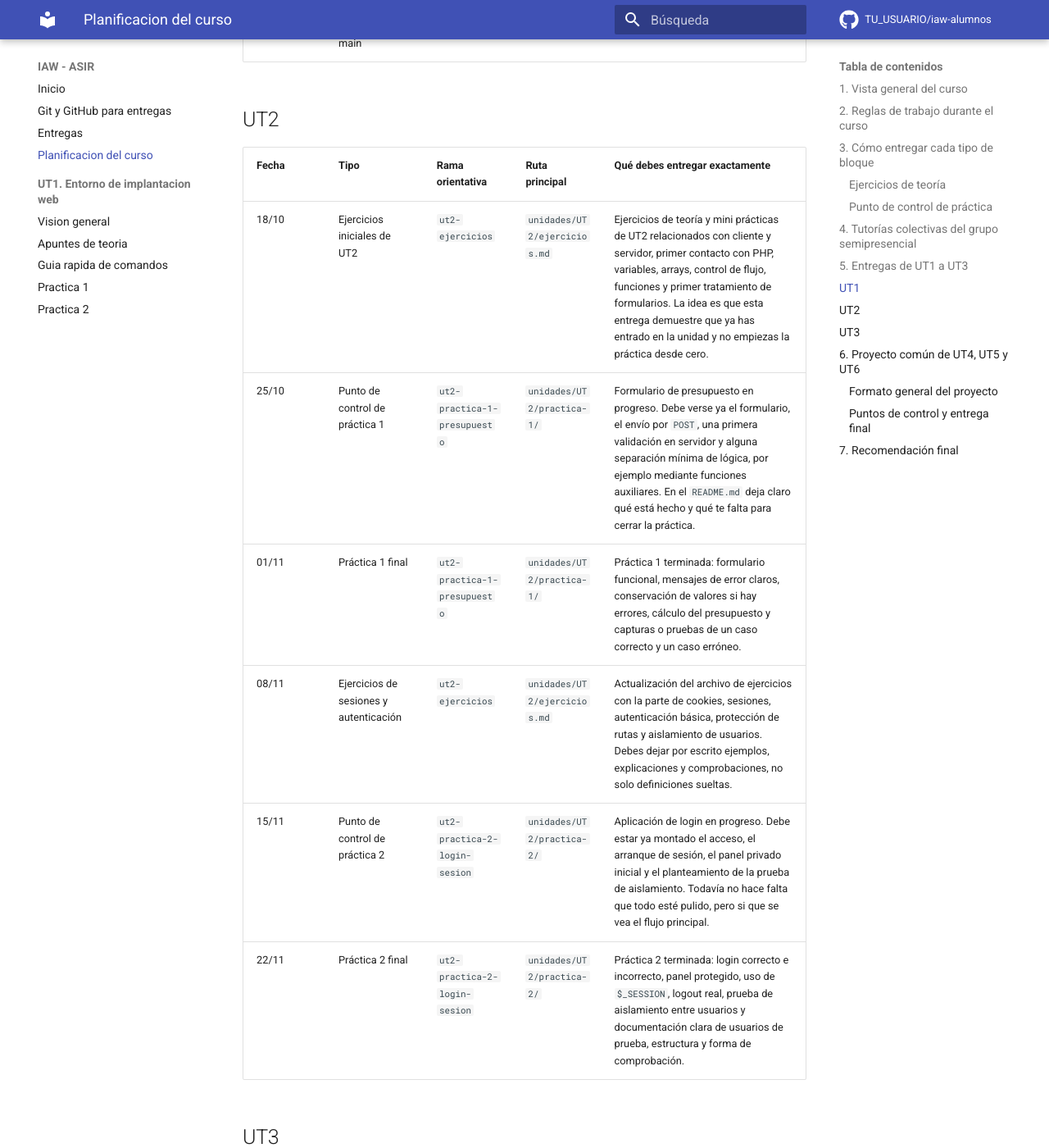
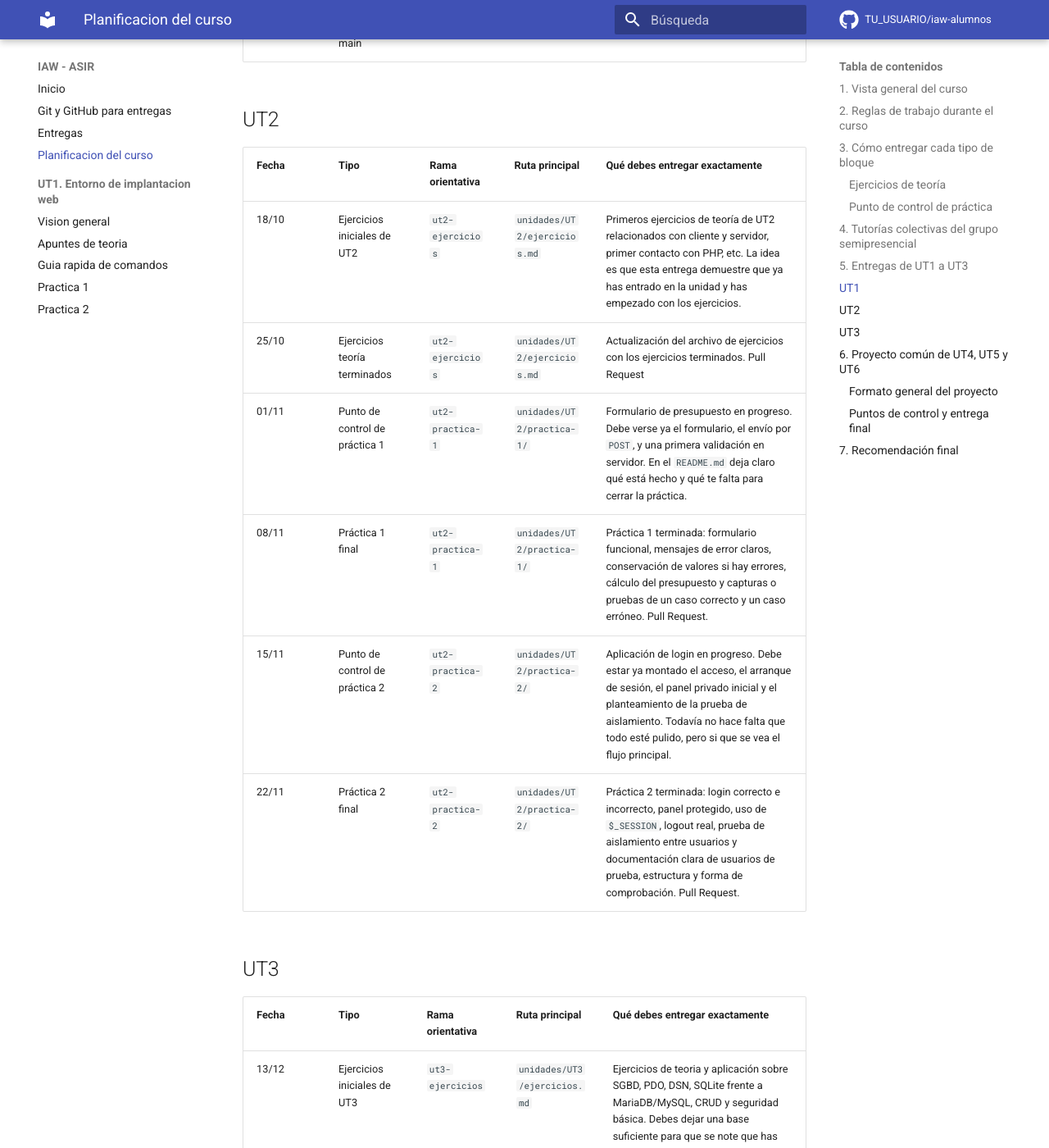
Before and after one commit to victoria-nr/iaw-alumnos, an MkDocs documentation site: the page built from docs/planificacion.md, in a window 1280 px wide and 1400 px high, scrolled down 4926 px. Shown: the whole window at 82% size. Built offline with MkDocs 1.6.1 and Material for MkDocs 9.7.7, drawn with Linux system fonts in a browser that asks for light colours; comment, search, counter and statistics services are not loaded.

Commit message:
UT2 actualizada planificación entregas semanales

```diff
--- a/docs/planificacion.md
+++ b/docs/planificacion.md
@@ -109,12 +109,12 @@ La idea general es hacer una tutoría colectiva cada dos semanas, normalmente lo
 
 | Fecha | Tipo | Rama orientativa | Ruta principal | Qué debes entregar exactamente |
 |---|---|---|---|---|
-| 18/10 | Ejercicios iniciales de UT2 | `ut2-ejercicios` | `unidades/UT2/ejercicios.md` | Ejercicios de teoría y mini prácticas de UT2 relacionados con cliente y servidor, primer contacto con PHP, variables, arrays, control de flujo, funciones y primer tratamiento de formularios. La idea es que esta entrega demuestre que ya has entrado en la unidad y no empiezas la práctica desde cero. |
-| 25/10 | Punto de control de práctica 1 | `ut2-practica-1-presupuesto` | `unidades/UT2/practica-1/` | Formulario de presupuesto en progreso. Debe verse ya el formulario, el envío por `POST`, una primera validación en servidor y alguna separación mínima de lógica, por ejemplo mediante funciones auxiliares. En el `README.md` deja claro qué está hecho y qué te falta para cerrar la práctica. |
-| 01/11 | Práctica 1 final | `ut2-practica-1-presupuesto` | `unidades/UT2/practica-1/` | Práctica 1 terminada: formulario funcional, mensajes de error claros, conservación de valores si hay errores, cálculo del presupuesto y capturas o pruebas de un caso correcto y un caso erróneo. |
-| 08/11 | Ejercicios de sesiones y autenticación | `ut2-ejercicios` | `unidades/UT2/ejercicios.md` | Actualización del archivo de ejercicios con la parte de cookies, sesiones, autenticación básica, protección de rutas y aislamiento de usuarios. Debes dejar por escrito ejemplos, explicaciones y comprobaciones, no solo definiciones sueltas. |
-| 15/11 | Punto de control de práctica 2 | `ut2-practica-2-login-sesion` | `unidades/UT2/practica-2/` | Aplicación de login en progreso. Debe estar ya montado el acceso, el arranque de sesión, el panel privado inicial y el planteamiento de la prueba de aislamiento. Todavía no hace falta que todo esté pulido, pero si que se vea el flujo principal. |
-| 22/11 | Práctica 2 final | `ut2-practica-2-login-sesion` | `unidades/UT2/practica-2/` | Práctica 2 terminada: login correcto e incorrecto, panel protegido, uso de `$_SESSION`, logout real, prueba de aislamiento entre usuarios y documentación clara de usuarios de prueba, estructura y forma de comprobación. |
+| 18/10 | Ejercicios iniciales de UT2 | `ut2-ejercicios` | `unidades/UT2/ejercicios.md` | Primeros ejercicios de teoría de UT2 relacionados con cliente y servidor, primer contacto con PHP, etc. La idea es que esta entrega demuestre que ya has entrado en la unidad y has empezado con los ejercicios. |
+| 25/10 | Ejercicios teoría terminados | `ut2-ejercicios` | `unidades/UT2/ejercicios.md` | Actualización del archivo de ejercicios con los ejercicios terminados. Pull Request |
+| 01/11 | Punto de control de práctica 1 | `ut2-practica-1` | `unidades/UT2/practica-1/` | Formulario de presupuesto en progreso. Debe verse ya el formulario, el envío por `POST`, y una primera validación en servidor. En el `README.md` deja claro qué está hecho y qué te falta para cerrar la práctica. |
+| 08/11 | Práctica 1 final | `ut2-practica-1` | `unidades/UT2/practica-1/` | Práctica 1 terminada: formulario funcional, mensajes de error claros, conservación de valores si hay errores, cálculo del presupuesto y capturas o pruebas de un caso correcto y un caso erróneo. Pull Request.|
+| 15/11 | Punto de control de práctica 2 | `ut2-practica-2` | `unidades/UT2/practica-2/` | Aplicación de login en progreso. Debe estar ya montado el acceso, el arranque de sesión, el panel privado inicial y el planteamiento de la prueba de aislamiento. Todavía no hace falta que todo esté pulido, pero si que se vea el flujo principal. |
+| 22/11 | Práctica 2 final | `ut2-practica-2` | `unidades/UT2/practica-2/` | Práctica 2 terminada: login correcto e incorrecto, panel protegido, uso de `$_SESSION`, logout real, prueba de aislamiento entre usuarios y documentación clara de usuarios de prueba, estructura y forma de comprobación. Pull Request. |
 
 ## UT3
 
```
